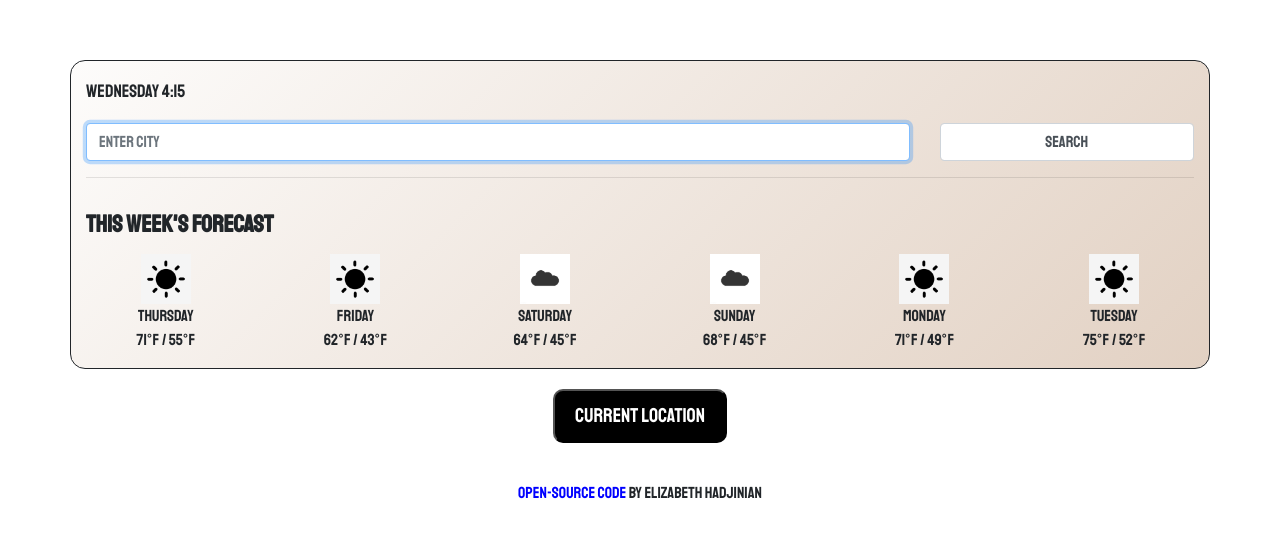
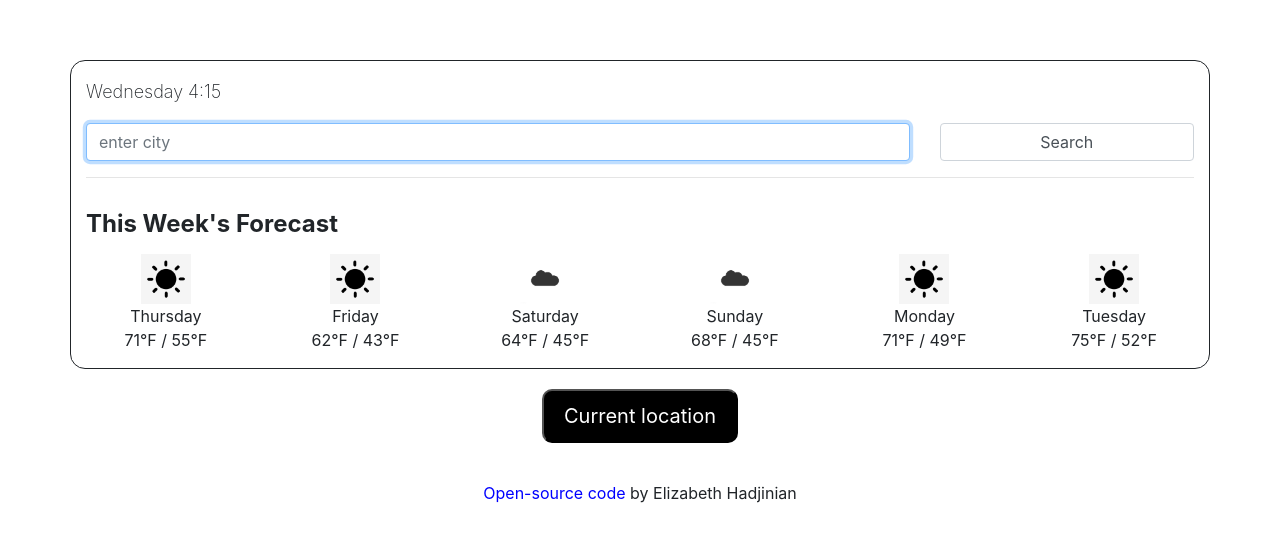
Before and after one commit to elizhadjinian/she-codes-plus-project, a website built with Parcel: page index.html in a window 1280 px wide. Built offline with nearby package versions, Linux system fonts and the light colour scheme; no server answers.

Commit message:
removed background gradient and font

```diff
--- a/index.html
+++ b/index.html
@@ -6,7 +6,6 @@
   <meta name="viewport" content="width=device-width, initial-scale=1.0" />
   <title>Elizabeth Hadjinian Project</title>
   <script src="https://unpkg.com/axios/dist/axios.min.js"></script>
-  <link href="https://fonts.googleapis.com/css2?family=Staatliches&display=swap" rel="stylesheet" />
   <link rel="stylesheet" href="https://stackpath.bootstrapcdn.com/bootstrap/4.5.2/css/bootstrap.min.css"
     integrity="sha384-JcKb8q3iqJ61gNV9KGb8thSsNjpSL0n8PARn9HuZOnIxN0hoP+VmmDGMN5t9UJ0Z" crossorigin="anonymous" />
   <link rel="stylesheet" href="src/styles.css" />
@@ -14,6 +13,7 @@
 
 <body>
   <div class="container">
+
     <div class="row">
       <div class="col-7">
         <h1 id="city-heading"></h1>
@@ -32,6 +32,9 @@
         </h5>
       </div>
     </div>
+
+
+
 
     <div class="row">
       <div class="col-9">
--- a/src/styles.css
+++ b/src/styles.css
@@ -1,5 +1,4 @@
 body {
-  font-family: "Staatliches", cursive;
 }
 
 h1,
@@ -65,7 +64,6 @@ button:hover {
   border-width: thin;
   border-radius: 15px;
   margin-top: 60px;
-  background-image: linear-gradient(135deg, #fdfcfb 0%, #e2d1c3 100%);
 }
 
 .later-today {
```
